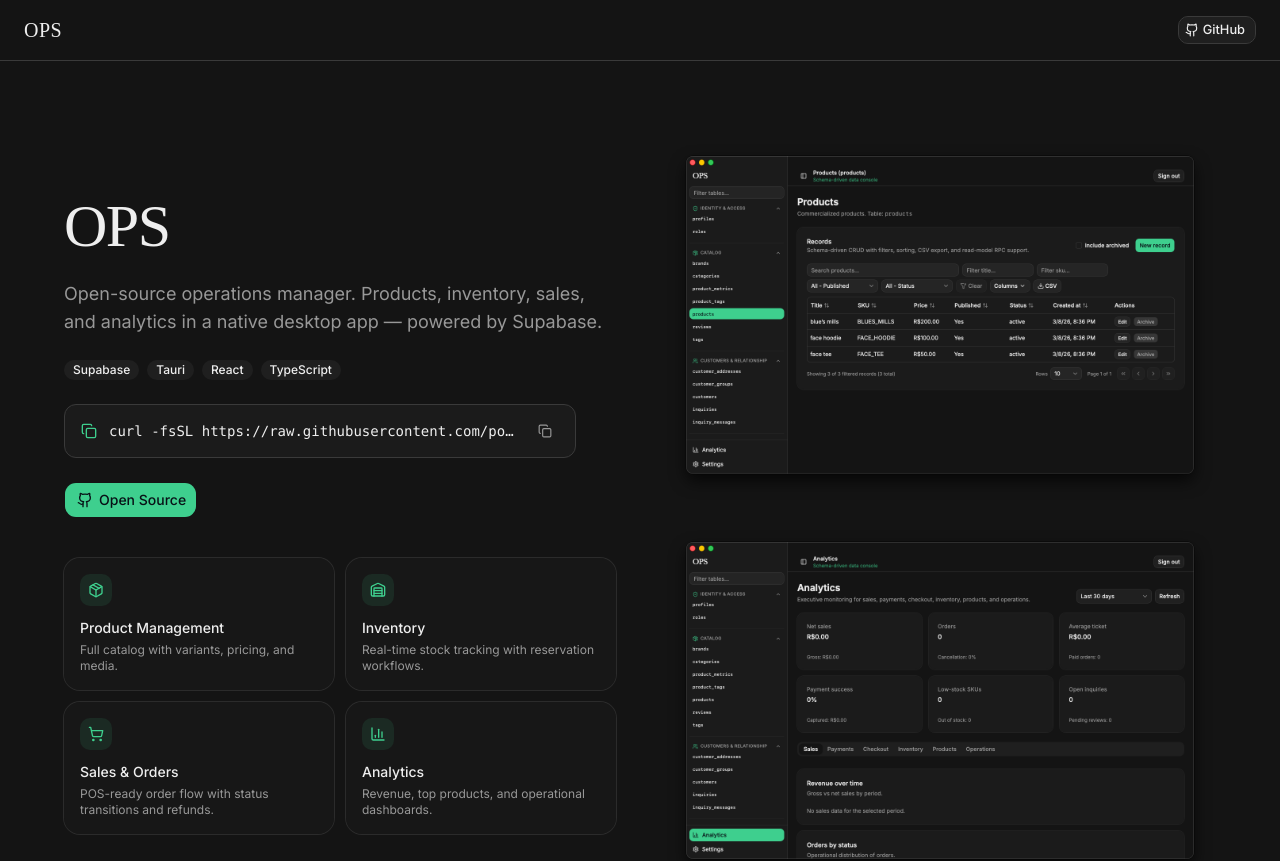
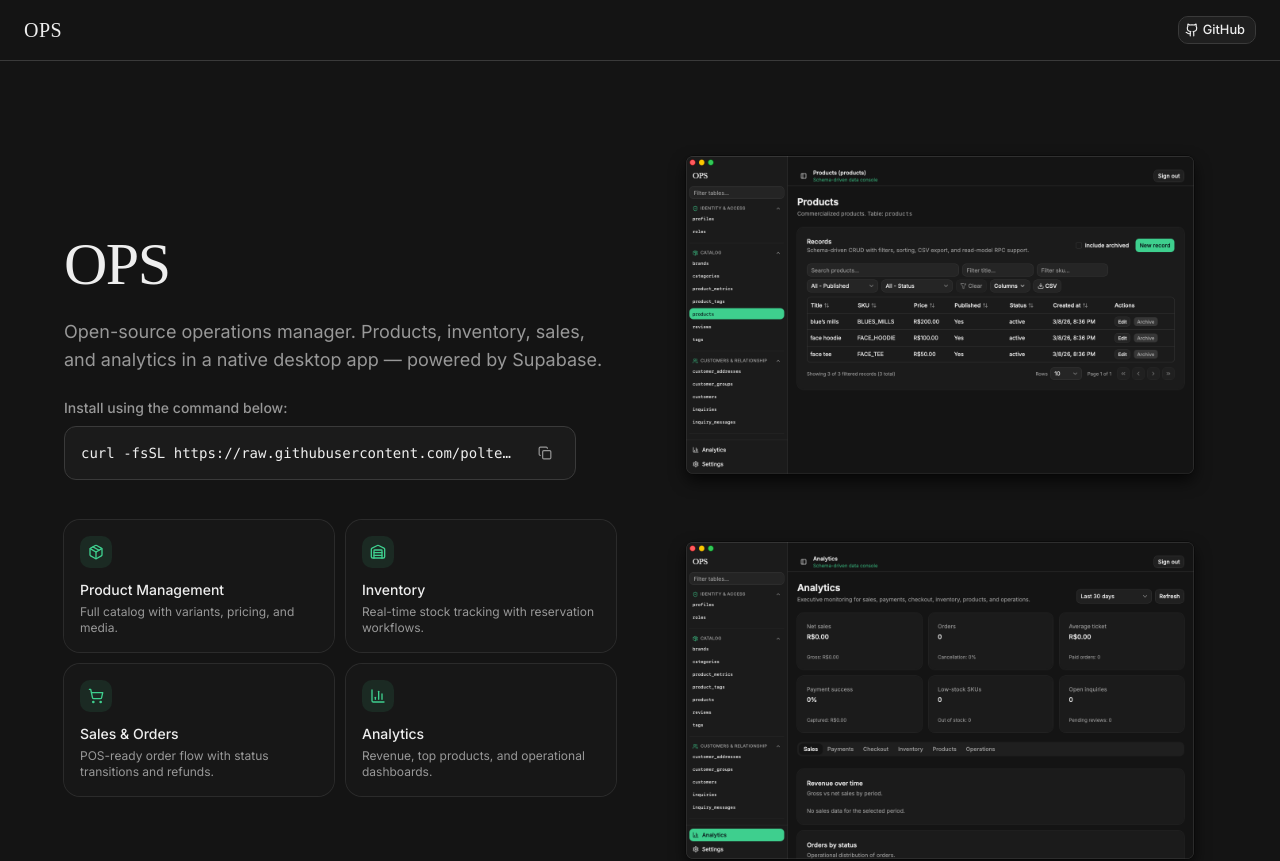
Before and after one commit to rckbrcls/ops-landing, a Next.js app: page / in a window 1280 px wide. Shown: the top 861 px of the page. Built offline with nearby package versions, Linux system fonts and the light colour scheme.

Commit message:
feat: Enhance install command UI with descriptive text and a dedicated copy button, and remove the GitHub CTA.

```diff
--- a/app/page.tsx
+++ b/app/page.tsx
@@ -86,29 +86,16 @@
               desktop app — powered by Supabase.
             </p>
 
-            <div className="flex flex-wrap items-center gap-2">
-              <Badge variant="secondary">Supabase</Badge>
-              <Badge variant="secondary">Tauri</Badge>
-              <Badge variant="secondary">React</Badge>
-              <Badge variant="secondary">TypeScript</Badge>
-            </div>
-
             {/* Install command */}
-            <div className="w-full max-w-lg">
+            <div className="w-full max-w-lg flex flex-col gap-2">
+              <p className="text-sm font-medium text-muted-foreground">
+                Install using the command below:
+              </p>
               <div className="flex items-center gap-3 rounded-lg border bg-card px-4 py-3 font-mono text-sm">
-                <Copy className="size-4 shrink-0 text-primary" />
                 <code className="flex-1 select-all truncate">{INSTALL_COMMAND}</code>
                 <CopyButton text={INSTALL_COMMAND} />
               </div>
             </div>
-
-            {/* CTA */}
-            <Button size="lg" asChild>
-              <a href={GITHUB_URL} target="_blank" rel="noopener noreferrer">
-                <Github className="size-4" data-icon="inline-start" />
-                Open Source
-              </a>
-            </Button>
 
             {/* Features grid */}
             <div className="grid w-full grid-cols-2 gap-3 pt-4">
```
Also changed, not shown: 1 other file (tests, documents, lock files or other folders).
